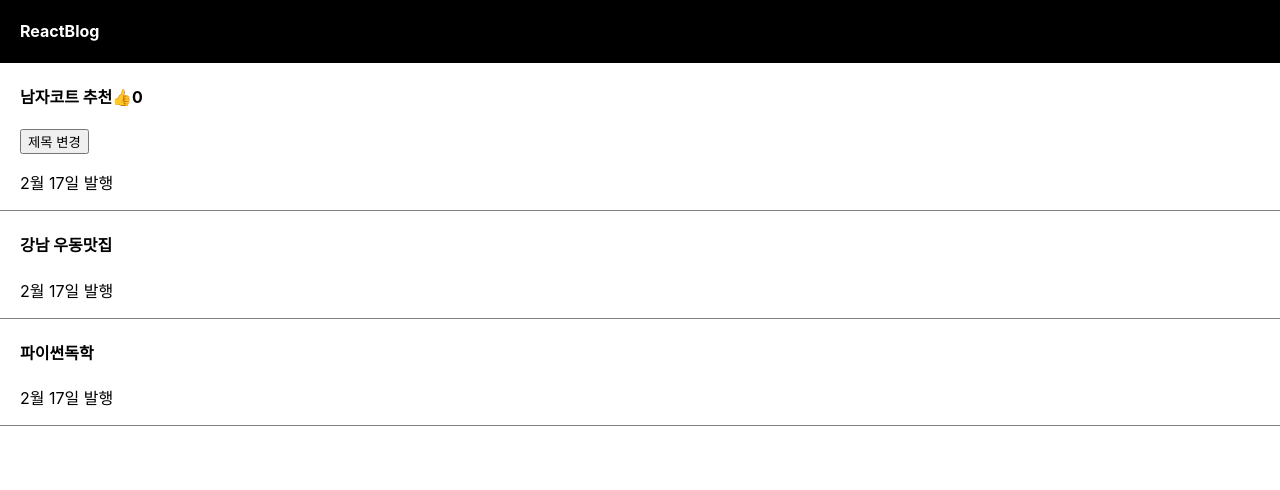
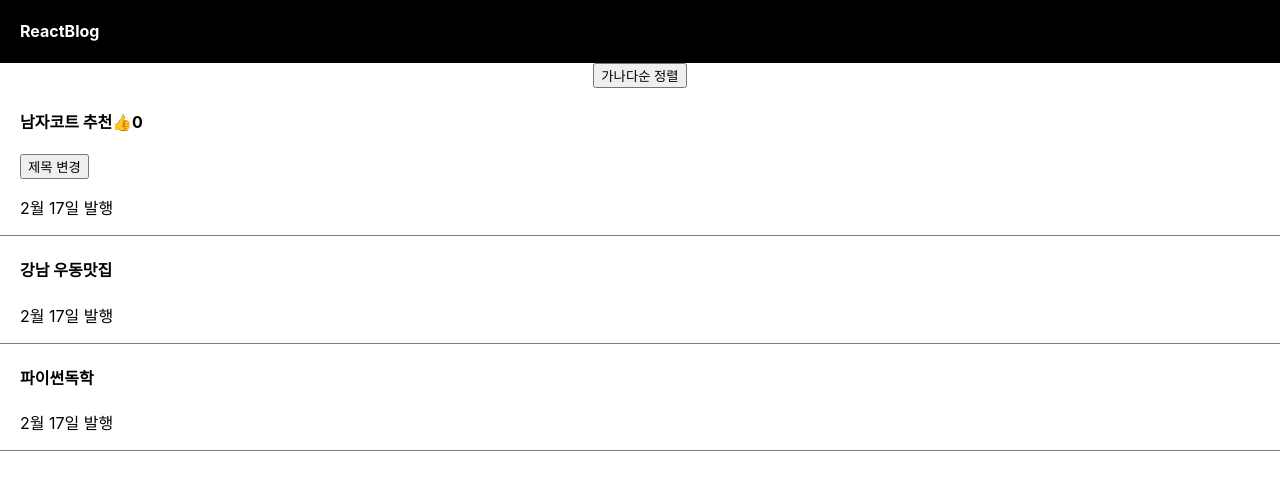
Before and after one commit to ye1n/study-basic-react, a React (Create React App) app in the folder blog/: page / in a window 1280 px wide. Shown: the top 490 px of the page. Built offline with nearby package versions, Linux system fonts and the light colour scheme.

Commit message:
array, object state 변경하는 법

```diff
--- a/blog/src/App.js
+++ b/blog/src/App.js
@@ -32,6 +32,15 @@ function App() {
       <div className="black-nav">
         <h4>{logo}</h4>
       </div>
+      <button
+        onClick={() => {
+          let copy = [...글제목];
+          copy.sort();
+          글제목변경(copy);
+        }}
+      >
+        가나다순 정렬
+      </button>
       <div className="list">
         <h4>
           {글제목[0]}
@@ -47,6 +56,8 @@ function App() {
         </h4>
         <button
           onClick={() => {
+            // 리액트에서 array/object state를 수정하고 싶으면
+            // 독립적인 카피본을 만들어서 수정 [...]
             let copy = [...글제목];
             copy[0] = "여자코트 추천";
             글제목변경(copy);
```
